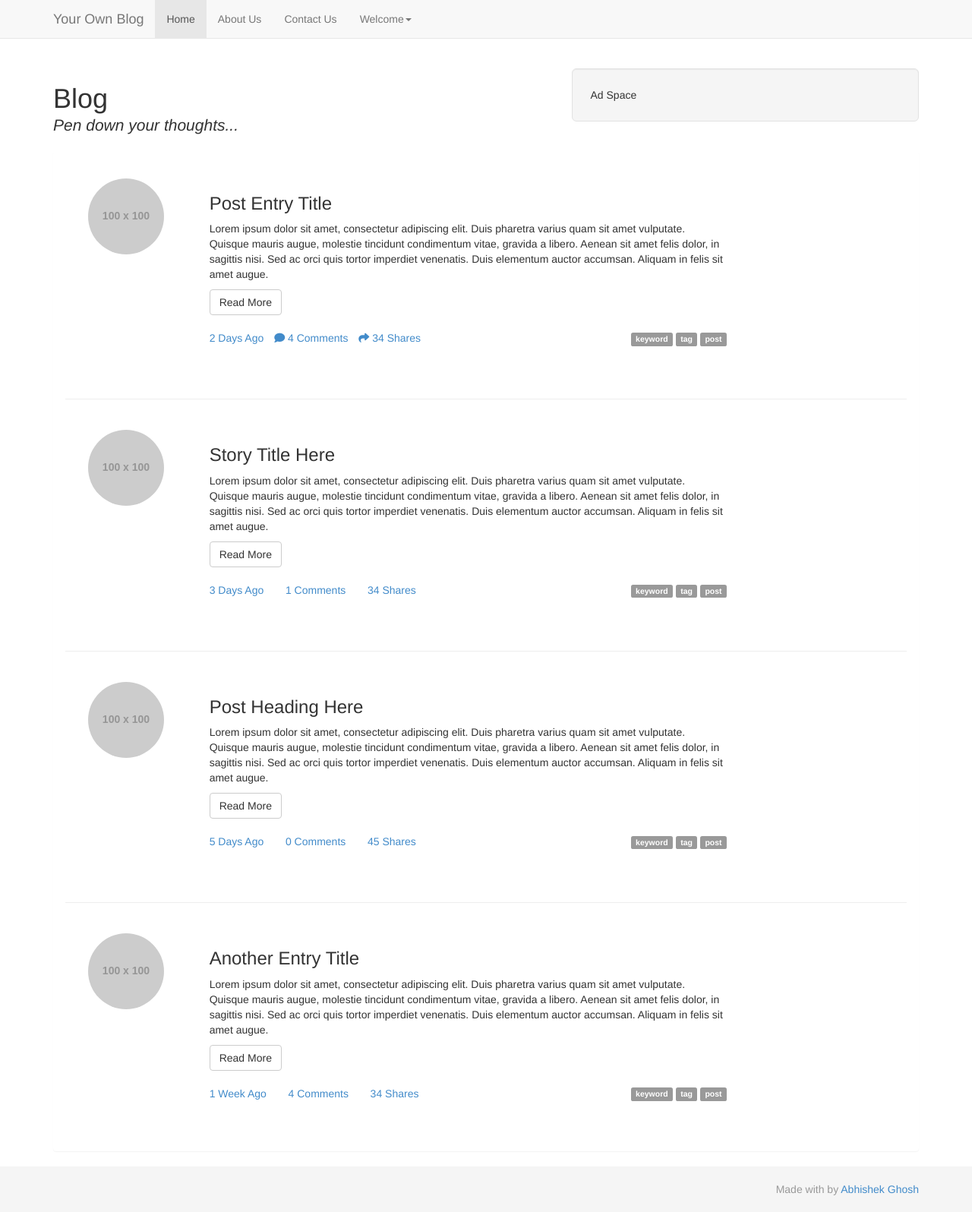
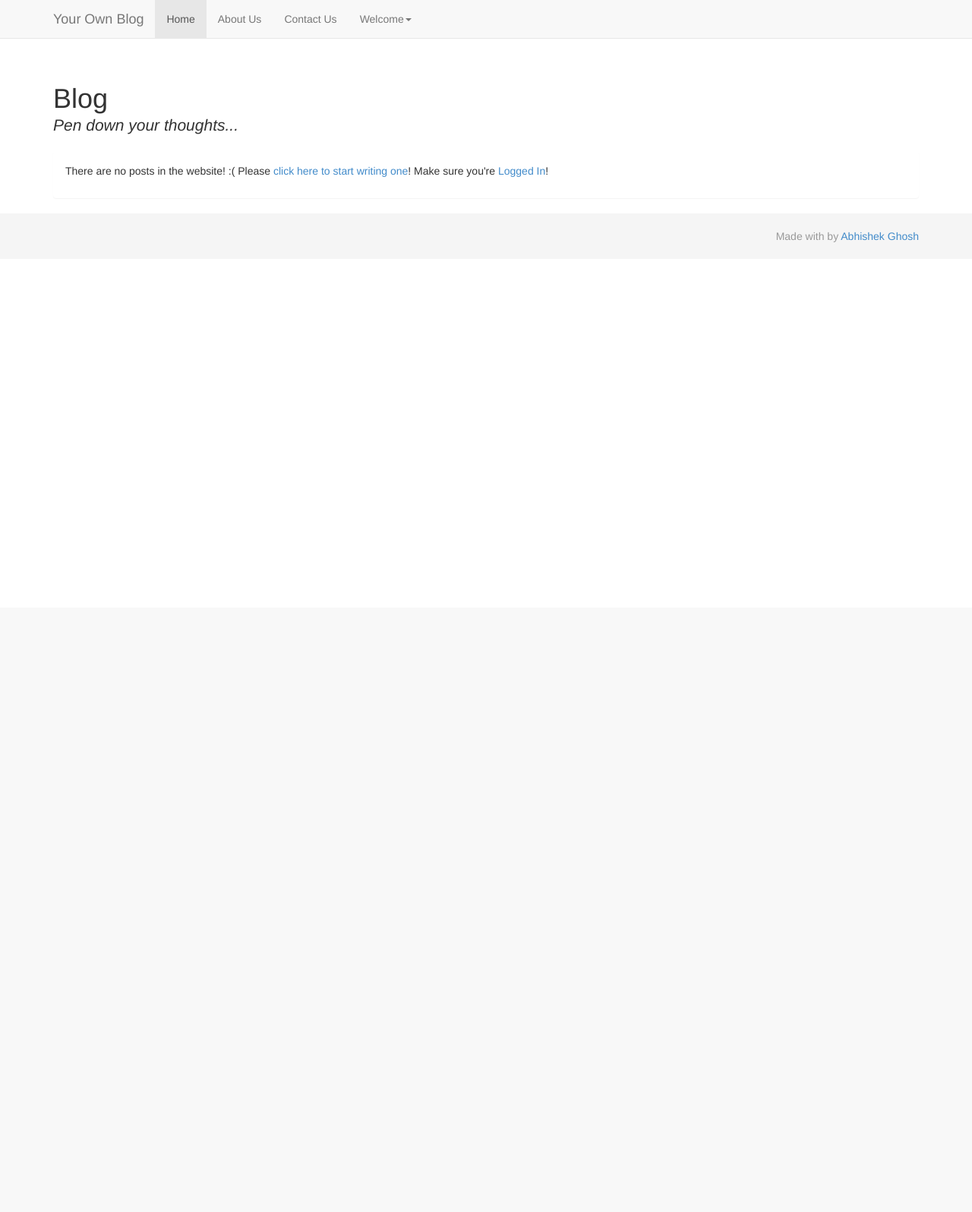
Before and after one commit to ghoshabhi/Multi-User-Blog, a Python web app: template templates/home.html in a window 1280 px wide. Shown: the whole page at 76% size. After the commit the page ends 319 px from the top, so only its background shows below. Run offline with Jinja, Linux system fonts and the light colour scheme; the template is opened without the code that fills it, so the values that code supplies are empty; grey boxes labelled with a size stand in for pictures from a placeholder-image service; some libraries are stand-ins or nearby versions; some web fonts are replaced.

Commit message:
Now you can see posts on the home page!

```diff
--- a/templates/home.html
+++ b/templates/home.html
@@ -34,7 +34,7 @@
           <p class="lead"><i>Pen down your thoughts...</i></p>
         </h1>
     </div>
-      <div class="col-md-5">
+    <!-- <div class="col-md-5">
       <div class="well well-lg">
         <div class="row">
           <div class="col-sm-12">
@@ -42,7 +42,7 @@
           </div>
         </div>
       </div>
-      </div>
+    </div> -->
   </div>
 
 
@@ -55,20 +55,18 @@
 
     <div class="panel">
       <div class="panel-body">
-
-
-          <!--/stories-->
+        {% if posts %}
+          {% for post in posts %}
             <div class="row">
               <br>
               <div class="col-md-2 col-sm-3 text-center">
                 <a class="story-img" href="#"><img src="//placehold.it/100" style="width:100px;height:100px" class="img-circle"></a>
               </div>
               <div class="col-md-10 col-sm-9">
-              <h3>Post Entry Title</h3>
+                <h3>{{post.title | safe}}</h3>
                 <div class="row">
                   <div class="col-xs-9">
-                  <p>Lorem ipsum dolor sit amet, consectetur adipiscing elit. Duis pharetra varius quam sit amet vulputate. Quisque mauris augue, molestie tincidunt condimentum vitae, gravida a libero. Aenean sit amet felis dolor, in sagittis nisi. Sed ac
-                    orci quis tortor imperdiet venenatis. Duis elementum auctor accumsan. Aliquam in felis sit amet augue.</p>
+                    <p>{{post.content | safe}}</p>
                     <p class="lead">
                       <button class="btn btn-default">Read More</button>
                     </p>
@@ -85,97 +83,12 @@
                 <br>
               </div>
             </div>
-          <hr>
-
-          <div class="row">
-            <br>
-            <div class="col-md-2 col-sm-3 text-center">
-              <a class="story-img" href="#"><img src="//placehold.it/100" style="width:100px;height:100px" class="img-circle"></a>
-            </div>
-            <div class="col-md-10 col-sm-9">
-              <h3>Story Title Here</h3>
-              <div class="row">
-                <div class="col-xs-9">
-                  <p>Lorem ipsum dolor sit amet, consectetur adipiscing elit. Duis pharetra varius quam sit amet vulputate. Quisque mauris augue, molestie tincidunt condimentum vitae, gravida a libero. Aenean sit amet felis dolor, in sagittis nisi. Sed ac
-                    orci quis tortor imperdiet venenatis. Duis elementum auctor accumsan. Aliquam in felis sit amet augue.</p>
-                  <p class="lead">
-                    <button class="btn btn-default">Read More</button>
-                  </p>
-                  <p class="pull-right"><span class="label label-default">keyword</span> <span class="label label-default">tag</span> <span class="label label-default">post</span></p>
-                  <ul class="list-inline">
-                    <li><a href="#">3 Days Ago</a></li>
-                    <li><a href="#"><i class="glyphicon glyphicon-comment"></i> 1 Comments</a></li>
-                    <li><a href="#"><i class="glyphicon glyphicon-share"></i> 34 Shares</a></li>
-                  </ul>
-                </div>
-                <div class="col-xs-3"></div>
-              </div>
-              <br>
-              <br>
-            </div>
-          </div>
-          <hr>
-
-          <div class="row">
-            <br>
-            <div class="col-md-2 col-sm-3 text-center">
-              <a class="story-img" href="#"><img src="//placehold.it/100" style="width:100px;height:100px" class="img-circle"></a>
-            </div>
-            <div class="col-md-10 col-sm-9">
-              <h3>Post Heading Here</h3>
-              <div class="row">
-                <div class="col-xs-9">
-                  <p>Lorem ipsum dolor sit amet, consectetur adipiscing elit. Duis pharetra varius quam sit amet vulputate. Quisque mauris augue, molestie tincidunt condimentum vitae, gravida a libero. Aenean sit amet felis dolor, in sagittis nisi. Sed ac
-                    orci quis tortor imperdiet venenatis. Duis elementum auctor accumsan. Aliquam in felis sit amet augue.</p>
-                  <p class="lead">
-                    <button class="btn btn-default">Read More</button>
-                  </p>
-                  <p class="pull-right"><span class="label label-default">keyword</span> <span class="label label-default">tag</span> <span class="label label-default">post</span></p>
-                  <ul class="list-inline">
-                    <li><a href="#">5 Days Ago</a></li>
-                    <li><a href="#"><i class="glyphicon glyphicon-comment"></i> 0 Comments</a></li>
-                    <li><a href="#"><i class="glyphicon glyphicon-share"></i> 45 Shares</a></li>
-                  </ul>
-                </div>
-                <div class="col-xs-3"></div>
-              </div>
-              <br>
-              <br>
-            </div>
-          </div>
-          <hr>
-
-          <div class="row">
-            <br>
-            <div class="col-md-2 col-sm-3 text-center">
-              <a class="story-img" href="#"><img src="//placehold.it/100" style="width:100px;height:100px" class="img-circle"></a>
-            </div>
-            <div class="col-md-10 col-sm-9">
-              <h3>Another Entry Title</h3>
-              <div class="row">
-                <div class="col-xs-9">
-                  <p>Lorem ipsum dolor sit amet, consectetur adipiscing elit. Duis pharetra varius quam sit amet vulputate. Quisque mauris augue, molestie tincidunt condimentum vitae, gravida a libero. Aenean sit amet felis dolor, in sagittis nisi. Sed ac
-                    orci quis tortor imperdiet venenatis. Duis elementum auctor accumsan. Aliquam in felis sit amet augue.</p>
-                  <p class="lead">
-                    <button class="btn btn-default">Read More</button>
-                  </p>
-                  <p class="pull-right"><span class="label label-default">keyword</span> <span class="label label-default">tag</span> <span class="label label-default">post</span></p>
-                  <ul class="list-inline">
-                    <li><a href="#">1 Week Ago</a></li>
-                    <li><a href="#"><i class="glyphicon glyphicon-comment"></i> 4 Comments</a></li>
-                    <li><a href="#"><i class="glyphicon glyphicon-share"></i> 34 Shares</a></li>
-                  </ul>
-                </div>
-                <div class="col-xs-3"></div>
-              </div>
-              <br>
-              <br>
-            </div>
-          </div>
-          <!--/stories-->
-
-
-          <!-- <a href="/" class="btn btn-primary pull-right btnNext">More <i class="glyphicon glyphicon-chevron-right"></i></a> -->
+          {% endfor %}
+          {% else %}
+            <p>There are no posts in the website! :( Please <a href='/newpost'>click here to start writing one</a>!
+                Make sure you're <a href='/login'>Logged In</a>!</p>
+        {% endif %}
+        <!-- end row -->
       </div>
     </div>
 
--- a/templates/master.html
+++ b/templates/master.html
@@ -75,12 +75,12 @@
         selector: "textarea",
         height: 500,
         plugins: [
-          "advlist autolink autosave link image lists charmap print preview hr anchor pagebreak spellchecker",
+          "advlist autolink autosave save link image lists charmap print preview hr anchor pagebreak spellchecker",
           "searchreplace wordcount visualblocks visualchars code fullscreen insertdatetime media nonbreaking",
           "table contextmenu directionality emoticons template textcolor paste textcolor colorpicker textpattern"
         ],
         autosave_interval: "20s",
-        toolbar1: "newdocument fullpage | bold italic underline strikethrough | alignleft aligncenter alignright alignjustify | styleselect formatselect fontselect fontsizeselect",
+        toolbar1: "newdocument fullpage save | bold italic underline strikethrough | alignleft aligncenter alignright alignjustify | styleselect formatselect fontselect fontsizeselect",
         toolbar2: "cut copy paste | searchreplace | bullist numlist | outdent indent blockquote | undo redo | link unlink anchor image media code | insertdatetime preview | forecolor backcolor",
         toolbar3: "table | hr removeformat | subscript superscript | charmap emoticons | print fullscreen | ltr rtl | spellchecker | visualchars visualblocks nonbreaking template pagebreak restoredraft",
 
@@ -130,6 +130,21 @@
           '//www.tinymce.com/css/codepen.min.css'
         ]
       });
+
+    $(document).ready(function(){
+      console.log('ready!');
+        $('.postTitle h2').on('click', function() {
+        $('.postTitle h2').html('');
+      });
+
+        $('.postTitle').on('focusout', function() {
+          if ($('.postTitle h2').html() == '') {
+            $('.postTitle h2').html('Click here to give a Title!');
+          }
+        });
+    });
+
+
 </script>
 
 <script type="text/javascript">
```
Also changed, not shown: main.py (+4 -3 lines), templates/newpost.html (+6 -3 lines). Lines whose indentation alone changed are shown as unchanged.
